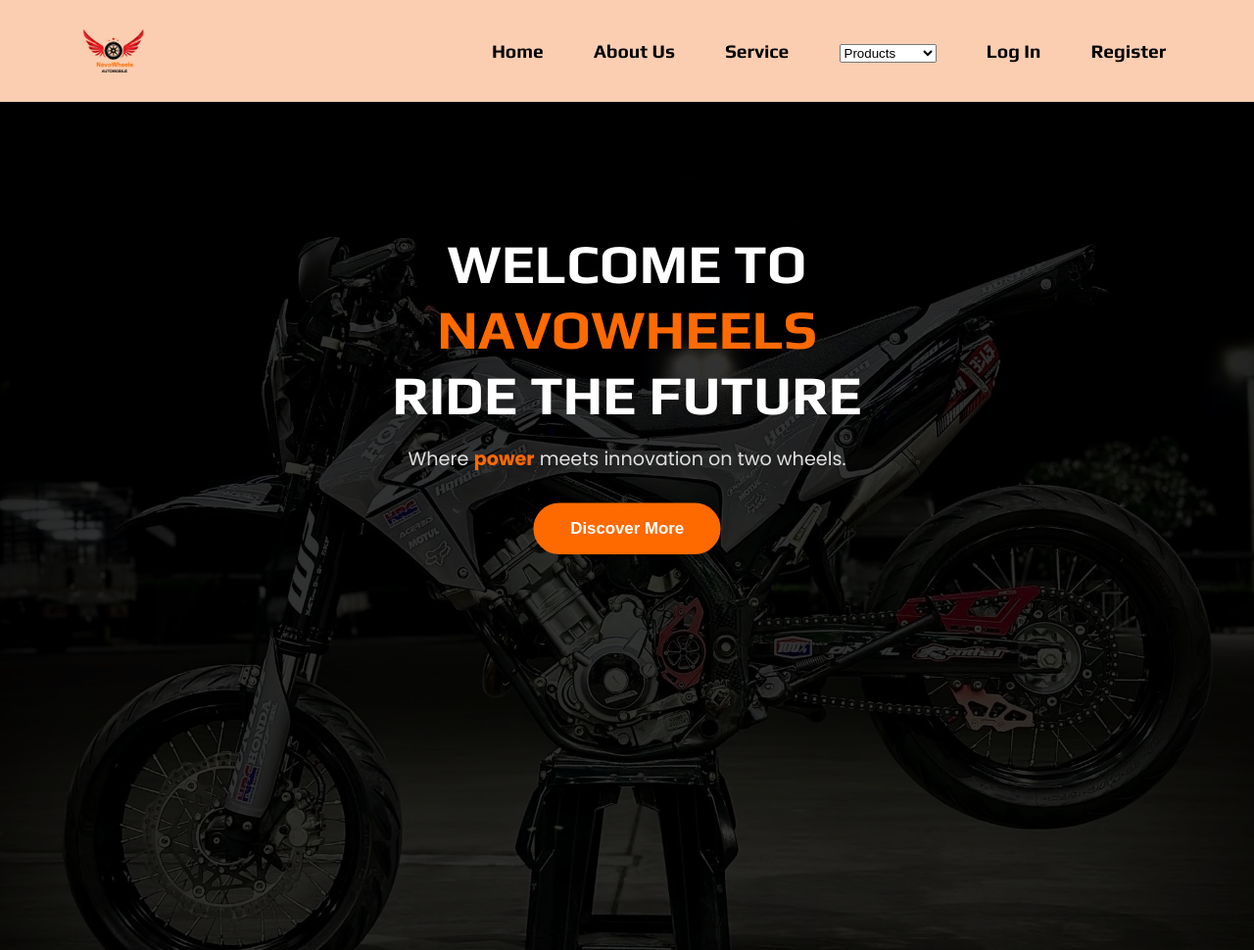
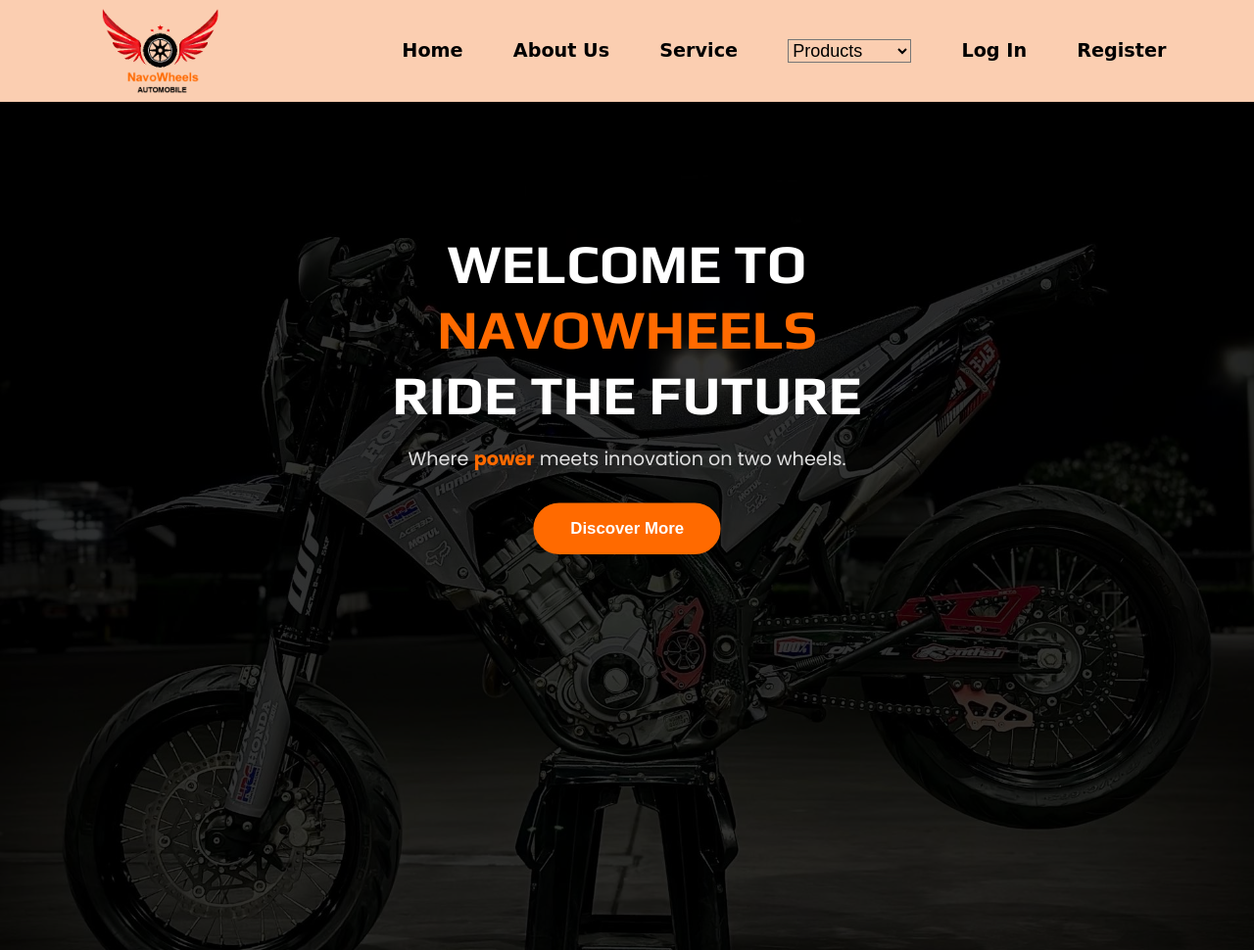
Before and after one commit to Jeewan312/Dealorship-management-system, a plain HTML site: page index.html in a window 1280 px wide. Shown: the top 970 px of the page at 98% size. Drawn offline with Linux system fonts and the light colour scheme.

Commit message:
feat: hero and nav bar

```diff
--- a/style.css
+++ b/style.css
@@ -5,7 +5,7 @@
 }
 
 .nav{
-    font-family: ;
+    height: 13vh;
     display: flex;
     flex-direction: row;
     justify-content: space-between;
@@ -22,7 +22,8 @@
 
 .logo{
     left: 30px;
-    height: 13vh;
+    height: 25vh;
+    width: 25vh;
     width: auto;
     text-align: center;
     justify-content: center;
@@ -37,11 +38,17 @@
     font-size: 1.2rem;
 
 }
+#products{
+    background-color: #FBCEB1;
+    display: flex;
+    font-size: large;
+}
 .icon li{
     color: black;
     list-style-type: none;
     font: 1rem;
-    font-family:play;
+    font-family:cursive;
+    font-weight: bold;
     font-weight: bold;
 }
 
```
